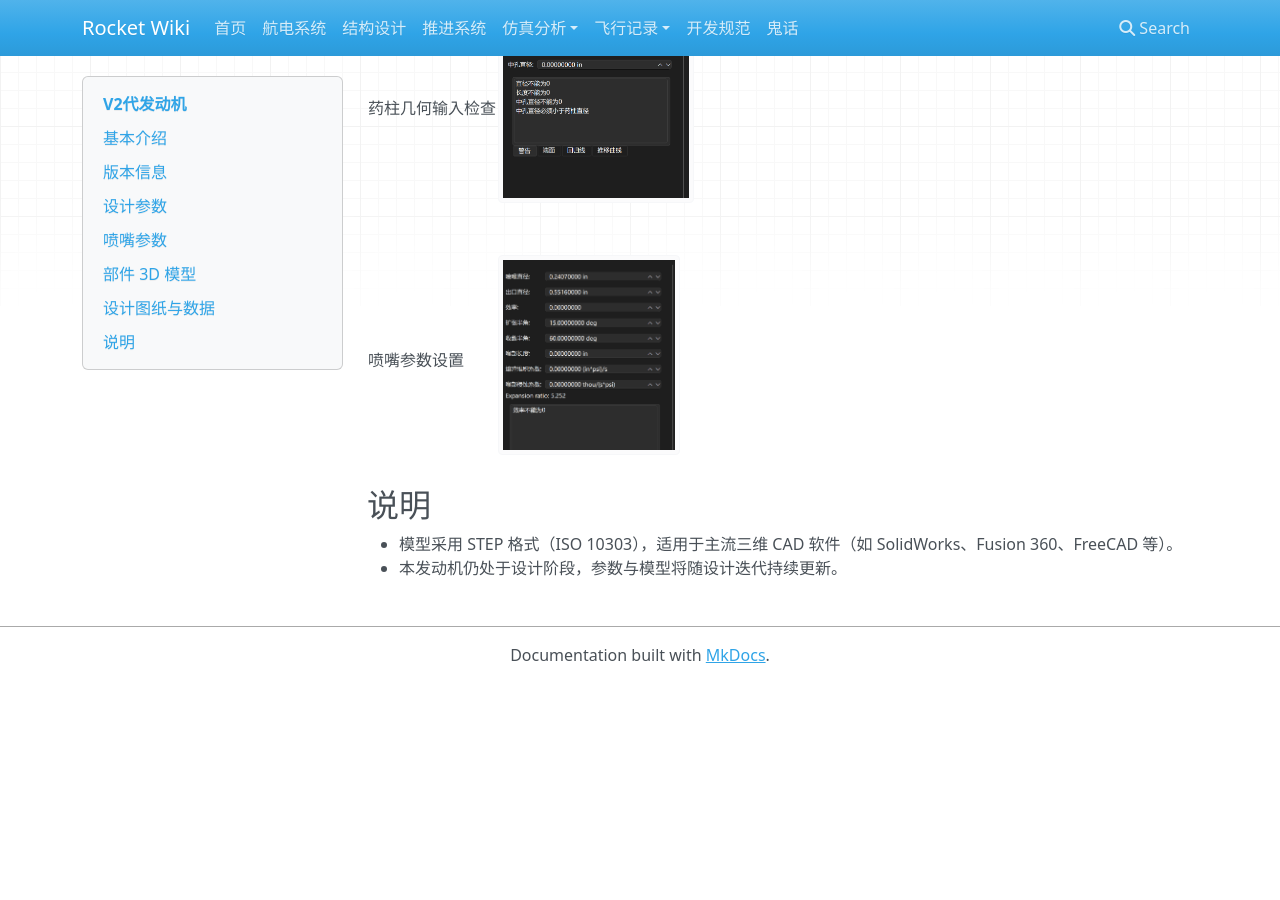
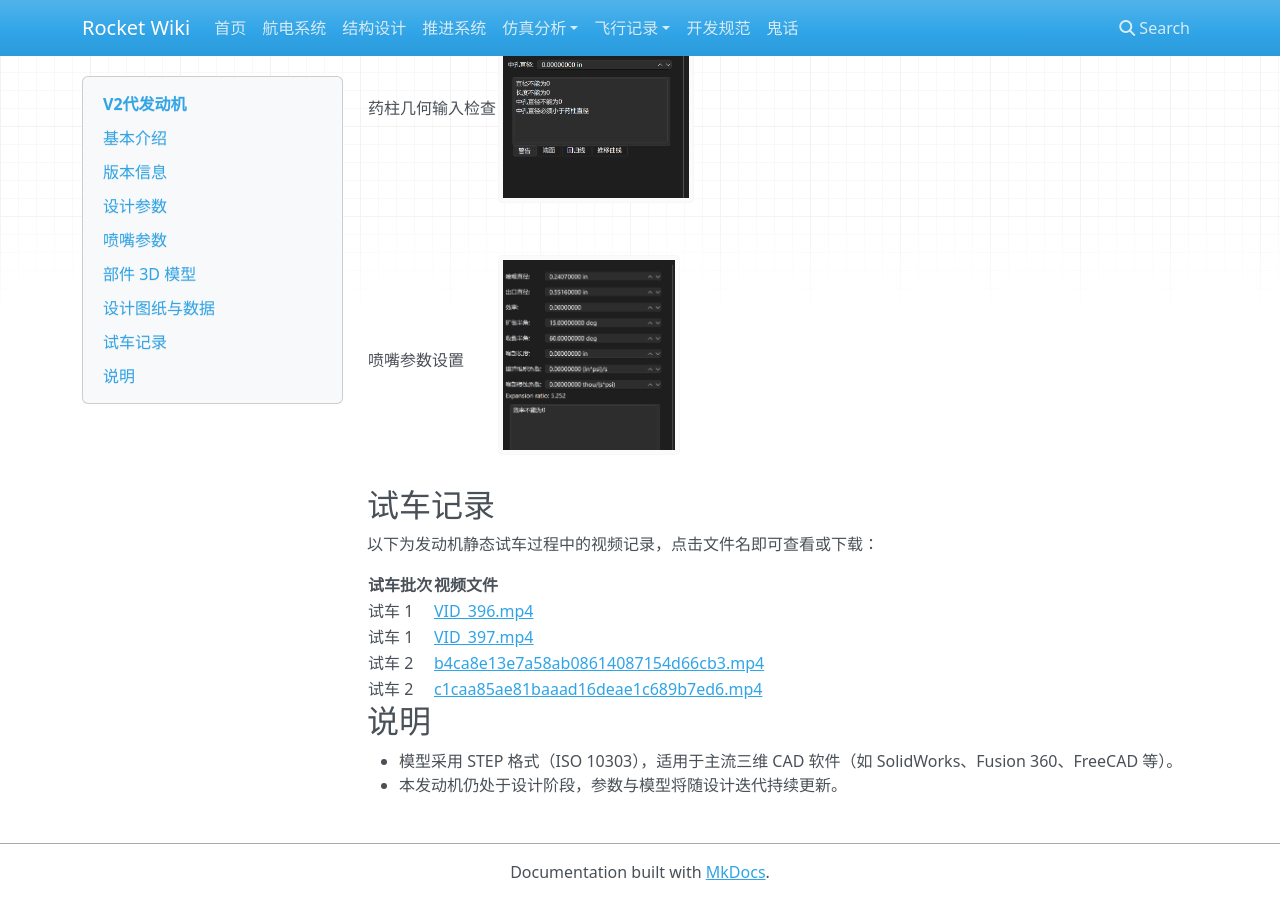
Before and after one commit to SophonSnwflake/rocket-docs, an MkDocs documentation site: the page built from docs/propulsion/v2/index.md, in a window 1280 px wide and 900 px high, scrolled down 4341 px. Built offline with MkDocs 1.6.1, drawn with Linux system fonts in a browser that asks for light colours; nearby versions of some CDN libraries; before the commit the page ends 5024 px from its top, so only the background shows below that.

Commit message:
增添推进系统试车视频资料至V2发动机板块

```diff
--- a/docs/propulsion/v2/index.md
+++ b/docs/propulsion/v2/index.md
@@ -75,6 +75,17 @@ V2代发动机为固体推进剂实验火箭发动机，于 2026-07 开始设计
 | 药柱几何输入检查 | ![药柱几何输入检查](assets/picture/屏幕截图%202026-07-16%20132645.png){ height="200" } |
 | 喷嘴参数设置 | ![喷嘴参数设置](assets/picture/屏幕截图%202026-07-16%20133230.png){ height="200" } |
 
+## 试车记录
+
+以下为发动机静态试车过程中的视频记录，点击文件名即可查看或下载：
+
+| 试车批次 | 视频文件 |
+|----------|----------|
+| 试车 1 | [VID_396.mp4](assets/video/试车1/VID_396.mp4) |
+| 试车 1 | [VID_397.mp4](assets/video/试车1/VID_397.mp4) |
+| 试车 2 | [b4ca8e13e7a58ab08614087154d66cb3.mp4](assets/video/试车2/b4ca8e13e7a58ab08614087154d66cb3.mp4) |
+| 试车 2 | [c1caa85ae81baaad16deae1c689b7ed6.mp4](assets/video/试车2/c1caa85ae81baaad16deae1c689b7ed6.mp4) |
+
 ## 说明
 
 * 模型采用 STEP 格式（ISO 10303），适用于主流三维 CAD 软件（如 SolidWorks、Fusion 360、FreeCAD 等）。
```
Also changed, not shown: 4 other files.
